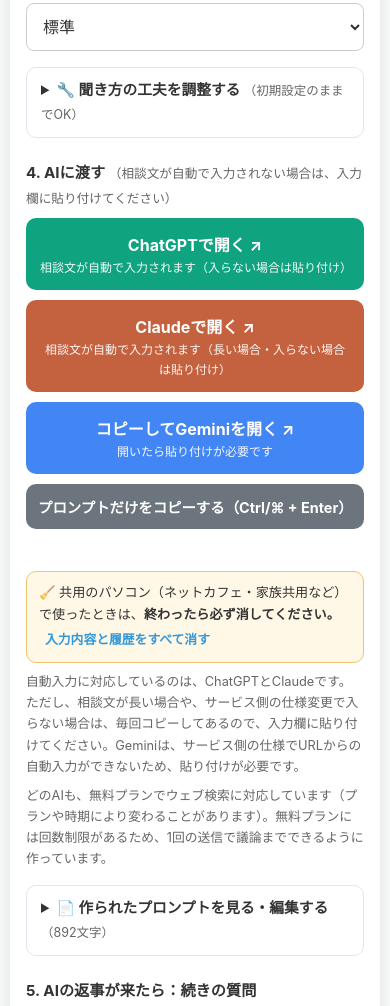
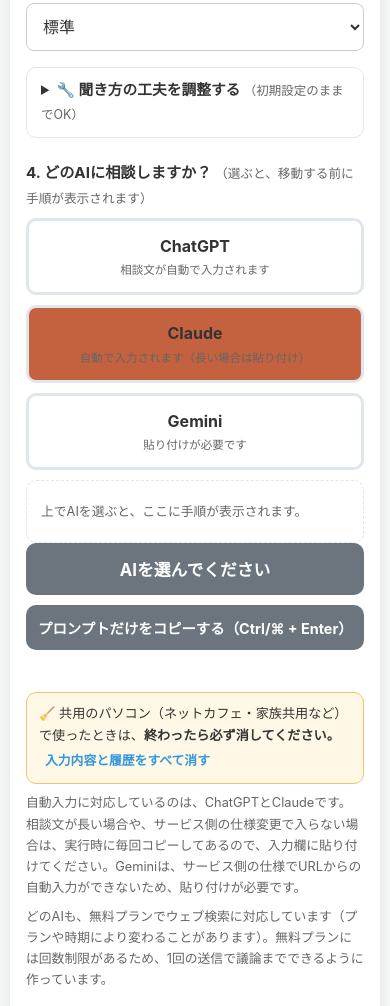
Before and after one commit to annah464545-hub/AI_consultation, a plain HTML site: page index.html in a window 390 px wide. Shown: the part 2917-3923 px from the top of the page. Drawn offline with Linux system fonts and the light colour scheme.

Commit message:
Add files via upload

```diff
--- a/css/style.css
+++ b/css/style.css
@@ -124,3 +124,22 @@ button.act small { font-weight: normal; font-size: 0.75rem; opacity: 0.95; }
 .guide { margin-top: 10px; padding: 12px 14px; border: 2px solid var(--primary); border-radius: 10px; background: var(--accent-bg); font-size: 0.88rem; }
 .guide b.title { display: block; margin-bottom: 4px; }
 .guide ol { margin: 4px 0 0; padding-left: 22px; }
+
+/* ---- AI選択 ---- */
+.ai-choices { display: grid; grid-template-columns: repeat(3, 1fr); gap: 10px; }
+.ai-btn { padding: 12px; border: 3px solid var(--border); border-radius: 10px; background: var(--card); color: var(--text); cursor: pointer; text-align: center; font: inherit; transition: 0.2s; }
+.ai-btn:hover { border-color: var(--accent); }
+.ai-btn.active { background: var(--accent-bg); }
+.ai-btn.chatgpt.active { border-color: var(--primary); }
+.ai-btn.claude.active { border-color: var(--claude); }
+.ai-btn.gemini.active { border-color: var(--secondary); }
+.ai-title { display: block; font-weight: bold; font-size: 1rem; }
+.ai-sub { display: block; font-size: 0.72rem; color: var(--sub); margin-top: 2px; }
+.guide.empty-guide { border: 1px dashed var(--border); background: transparent; color: var(--sub); }
+.guide .reason { margin: 6px 0 0; padding: 6px 10px; border-radius: 8px; background: var(--panel-bg); border: 1px solid var(--panel-border); font-size: 0.82rem; }
+.guide li { margin-bottom: 4px; }
+button.go { background: var(--muted); font-size: 1.05rem; }
+button.go.chatgpt { background: var(--primary); }
+button.go.claude { background: var(--claude); }
+button.go.gemini { background: var(--secondary); }
+@media (max-width: 520px) { .ai-choices { grid-template-columns: 1fr; } }
--- a/index.html
+++ b/index.html
@@ -98,21 +98,20 @@
       <div id="optList"></div>
     </details>
 
-    <!-- 4. AIに渡す -->
-    <div class="label">4. AIに渡す <small>（相談文が自動で入力されない場合は、入力欄に貼り付けてください）</small></div>
+    <!-- 4. どのAIに相談するか選ぶ → 手順を確認 → 実行 -->
+    <div class="label" id="aiLabel">4. どのAIに相談しますか？ <small>（選ぶと、移動する前に手順が表示されます）</small></div>
+    <div class="ai-choices" id="aiChoices" role="group" aria-labelledby="aiLabel"></div>
+    <div class="guide" id="launchGuide" aria-live="polite"></div>
     <div class="actions">
-      <button type="button" class="act primary" id="btnChatGPT">ChatGPTで開く ↗<br><small>相談文が自動で入力されます（入らない場合は貼り付け）</small></button>
-      <button type="button" class="act claude" id="btnClaude">Claudeで開く ↗<br><small>相談文が自動で入力されます（長い場合・入らない場合は貼り付け）</small></button>
-      <button type="button" class="act secondary" id="btnGemini">コピーしてGeminiを開く ↗<br><small>開いたら貼り付けが必要です</small></button>
+      <button type="button" class="act go" id="btnGo" disabled>AIを選んでください</button>
       <button type="button" class="act copy" id="btnCopy">プロンプトだけをコピーする（Ctrl/⌘ + Enter）</button>
     </div>
     <div class="toast" id="toast" role="status" aria-live="polite"></div>
-    <div class="guide" id="launchGuide" hidden></div>
     <div class="after-hint" id="afterHint">
       🧹 共用のパソコン（ネットカフェ・家族共用など）で使ったときは、<b>終わったら必ず消してください。</b>
       <button type="button" class="link inline" id="btnWipe2">入力内容と履歴をすべて消す</button>
     </div>
-    <p class="note">自動入力に対応しているのは、ChatGPTとClaudeです。ただし、相談文が長い場合や、サービス側の仕様変更で入らない場合は、毎回コピーしてあるので、入力欄に貼り付けてください。Geminiは、サービス側の仕様でURLからの自動入力ができないため、貼り付けが必要です。</p>
+    <p class="note">自動入力に対応しているのは、ChatGPTとClaudeです。相談文が長い場合や、サービス側の仕様変更で入らない場合は、実行時に毎回コピーしてあるので、入力欄に貼り付けてください。Geminiは、サービス側の仕様でURLからの自動入力ができないため、貼り付けが必要です。</p>
     <p class="note">どのAIも、無料プランでウェブ検索に対応しています（プランや時期により変わることがあります）。無料プランには回数制限があるため、1回の送信で議論までできるように作っています。</p>
 
     <details id="previewBox">
--- a/js/app.js
+++ b/js/app.js
@@ -229,6 +229,7 @@
     $('preview').value = A.build(s);
     $('charCount').textContent = '（' + $('preview').value.length + '文字）';
     renderExplain(s);
+    renderLaunch();
     saveDraft();
   }
 
@@ -320,27 +321,79 @@
   /* ---------- AIに渡す ---------- */
   // chatgpt・claude: URLでの自動入力に対応（claudeは長い文章だと使えない） / gemini: 非対応（貼り付けが必要）
   var SERVICES = {
-    chatgpt: { name: 'ChatGPT', base: 'https://chatgpt.com/', param: '?q=', hashParam: '#?q=', autoFill: true },
-    claude:  { name: 'Claude',  base: 'https://claude.ai/new', param: '?q=', hashParam: null, autoFill: true },
-    gemini:  { name: 'Gemini',  base: 'https://gemini.google.com/app', param: null, hashParam: null, autoFill: false }
+    chatgpt: { id: 'chatgpt', name: 'ChatGPT', base: 'https://chatgpt.com/', param: '?q=', hashParam: '#?q=', autoFill: true,
+               sub: '相談文が自動で入力されます' },
+    claude:  { id: 'claude', name: 'Claude', base: 'https://claude.ai/new', param: '?q=', hashParam: null, autoFill: true,
+               sub: '自動で入力されます（長い場合は貼り付け）' },
+    gemini:  { id: 'gemini', name: 'Gemini', base: 'https://gemini.google.com/app', param: null, hashParam: null, autoFill: false,
+               sub: '貼り付けが必要です' }
   };
+  var aiChoice = null;      // 選択中のAI（まだ選んでいなければ null）
 
-  function showGuide(svc, ok, autoFilled) {   // autoFilled: URLに相談文を入れて開いたか
-    var g = $('launchGuide');
+  // どのURLで開くか、相談文が自動入力されるかを決める
+  function planLaunch(svc, prompt) {
+    var url = svc.base, auto = false;
+    var enc = encodeURIComponent(prompt);
+    if (svc.param && enc.length <= URL_LIMIT) {
+      url = svc.base + svc.param + enc; auto = svc.autoFill;
+    } else if (svc.hashParam && enc.length <= HASH_LIMIT) {
+      url = svc.base + svc.hashParam + enc; auto = svc.autoFill;   // 長い文章は、サーバーに送られない # 側に入れる
+    }
+    return { url: url, auto: auto };
+  }
+
+  function renderAiChoices() {
+    var wrap = $('aiChoices');
+    wrap.textContent = '';
+    ['chatgpt', 'claude', 'gemini'].forEach(function (id) {
+      var svc = SERVICES[id];
+      var b = el('button', 'ai-btn ' + id);
+      b.type = 'button';
+      b.dataset.id = id;
+      b.appendChild(el('span', 'ai-title', svc.name));
+      b.appendChild(el('span', 'ai-sub', svc.sub));
+      b.addEventListener('click', function () { aiChoice = id; renderLaunch(); });
+      wrap.appendChild(b);
+    });
+  }
+
+  // 選んだAIに合わせて、「移動する前の手順」と実行ボタンを表示する
+  function renderLaunch() {
+    Array.prototype.forEach.call($('aiChoices').children, function (b) {
+      var on = b.dataset.id === aiChoice;
+      b.classList.toggle('active', on);
+      b.setAttribute('aria-pressed', on ? 'true' : 'false');
+    });
+    var g = $('launchGuide'), btn = $('btnGo');
     g.textContent = '';
-    g.hidden = false;
-    g.appendChild(el('b', 'title', ok ? '✅ コピーしました。次の手順で進めてください' : '⚠ 自動コピーに失敗しました。下の「プロンプトを見る」から手動でコピーしてください'));
+    if (!aiChoice) {
+      g.className = 'guide empty-guide';
+      g.appendChild(el('p', 'note', '上でAIを選ぶと、ここに手順が表示されます。'));
+      btn.disabled = true; btn.textContent = 'AIを選んでください'; btn.className = 'act go';
+      return;
+    }
+    var svc = SERVICES[aiChoice];
+    var plan = planLaunch(svc, $('preview').value.trim());
+    g.className = 'guide';
+    g.appendChild(el('b', 'title', '📋 ' + svc.name + 'に相談する手順'));
     var ol = el('ol');
-    if (autoFilled) {
-      ol.appendChild(el('li', null, svc.name + 'のタブが開き、相談文が入力欄に自動で入ります（入らない場合は、次の貼り付けをお願いします）。'));
-      ol.appendChild(el('li', null, '入力欄が空のときは、入力欄をタップして貼り付けてください（Ctrl/⌘ + V、スマホは長押し→ペースト）。'));
-      ol.appendChild(el('li', null, '内容を確認して、送信ボタンを押します。'));
+    ol.appendChild(el('li', null, '下の「' + svc.name + 'を開いて相談する」ボタンを押します。相談文は自動でコピーされ、' + svc.name + 'が新しいタブで開きます。'));
+    if (plan.auto) {
+      ol.appendChild(el('li', null, svc.name + 'の入力欄に、相談文が自動で入ります。入らない場合だけ、入力欄をタップして貼り付けてください（Ctrl/⌘ + V、スマホは長押し→ペースト）。'));
     } else {
-      ol.appendChild(el('li', null, svc.name + 'のタブが開きます' + (svc.autoFill ? '（相談文が長いため、自動入力はできません）。' : '。')));
-      ol.appendChild(el('li', null, '入力欄をタップして貼り付けます（Ctrl/⌘ + V、スマホは長押し→ペースト）。'));
-      ol.appendChild(el('li', null, '内容を確認して、送信ボタンを押します。'));
+      ol.appendChild(el('li', null, '入力欄をタップして、貼り付けてください（Ctrl/⌘ + V、スマホは長押し→ペースト）。'));
     }
+    ol.appendChild(el('li', null, '内容を確認して、送信します。'));
+    ol.appendChild(el('li', null, 'AIの返事が来たら、このタブに戻ると「続きの質問」が使えます。'));
     g.appendChild(ol);
+    if (!plan.auto) {
+      g.appendChild(el('p', 'reason', svc.autoFill
+        ? '※相談文が長いため、' + svc.name + 'には自動入力できません。貼り付けが必要です。'
+        : '※' + svc.name + 'は、サービス側の仕様でURLからの自動入力ができません。貼り付けが必要です。'));
+    }
+    btn.disabled = false;
+    btn.textContent = '▶ ' + svc.name + 'を開いて相談する ↗';
+    btn.className = 'act go ' + svc.id;
   }
 
   function copyText(text) {
@@ -371,22 +424,17 @@
     return p;
   }
 
-  function launch(key) {
+  function launch() {
+    if (!aiChoice) { toast('先に、相談するAIを選んでください。', true); return; }
     var prompt = validate();
     if (!prompt) { return; }
-    var svc = SERVICES[key], url = svc.base, auto = false;
-    var enc = encodeURIComponent(prompt);
-    if (svc.param && enc.length <= URL_LIMIT) {
-      url = svc.base + svc.param + enc; auto = svc.autoFill;
-    } else if (svc.hashParam && enc.length <= HASH_LIMIT) {
-      url = svc.base + svc.hashParam + enc; auto = svc.autoFill;   // 長い文章は、サーバーに送られない # 側に入れる
-    }
+    var svc = SERVICES[aiChoice];
+    var plan = planLaunch(svc, prompt);
     var copying = copyText(prompt);        // 失敗時の保険として、必ずコピーもする。クリック直後に同期でタブを開く（ポップアップブロック対策）
-    window.open(url, '_blank', 'noopener');
-    $('toast').textContent = '';
+    window.open(plan.url, '_blank', 'noopener');
     copying.then(function (ok) {
-      if (!ok) { $('previewBox').open = true; }
-      showGuide(svc, ok, auto);
+      if (!ok) { $('previewBox').open = true; toast('自動コピーに失敗しました。プロンプト欄から手動でコピーしてください。', true); }
+      else { toast(svc.name + 'を開きました。タブを切り替えて、手順の続きを進めてください。'); }
     });
     saveHistory();
   }
@@ -395,7 +443,6 @@
     var prompt = validate();
     if (!prompt) { return; }
     copyText(prompt).then(function (ok) {
-      $('launchGuide').hidden = true;
       if (ok) { toast('プロンプトをコピーしました！お好みのAIに貼り付けて送信してください。'); }
       else { $('previewBox').open = true; toast('自動コピーに失敗しました。プロンプト欄から手動でコピーしてください。', true); }
     });
@@ -460,7 +507,7 @@
 
   /* ---------- 初期化 ---------- */
   function init() {
-    renderExamples(); renderCtx(); renderExperts(); renderModes(); renderOpts(); renderFollowups();
+    renderExamples(); renderCtx(); renderExperts(); renderModes(); renderOpts(); renderFollowups(); renderAiChoices();
     refreshOpts();
     var p = lsGet(LS_PRIV);
     privacy = (p === 'save' || p === 'nosave') ? p : null;
@@ -476,13 +523,11 @@
 
     ['stance', 'length'].forEach(function (id) { $(id).addEventListener('change', update); });
     ['content', 'customName'].forEach(function (id) { $(id).addEventListener('input', update); });
-    $('preview').addEventListener('input', function () { $('charCount').textContent = '（' + $('preview').value.length + '文字）'; });
+    $('preview').addEventListener('input', function () { $('charCount').textContent = '（' + $('preview').value.length + '文字）'; renderLaunch(); });
     $('content').addEventListener('keydown', function (e) {
       if ((e.ctrlKey || e.metaKey) && e.key === 'Enter') { e.preventDefault(); copyOnly(); }
     });
-    $('btnChatGPT').addEventListener('click', function () { launch('chatgpt'); });
-    $('btnClaude').addEventListener('click', function () { launch('claude'); });
-    $('btnGemini').addEventListener('click', function () { launch('gemini'); });
+    $('btnGo').addEventListener('click', launch);
     $('btnCopy').addEventListener('click', copyOnly);
     $('btnClearHistory').addEventListener('click', function () {
       if (confirm('履歴をすべて削除しますか？')) { lsRemove(LS_HIST); memHistory = []; renderHistory(); }
```
